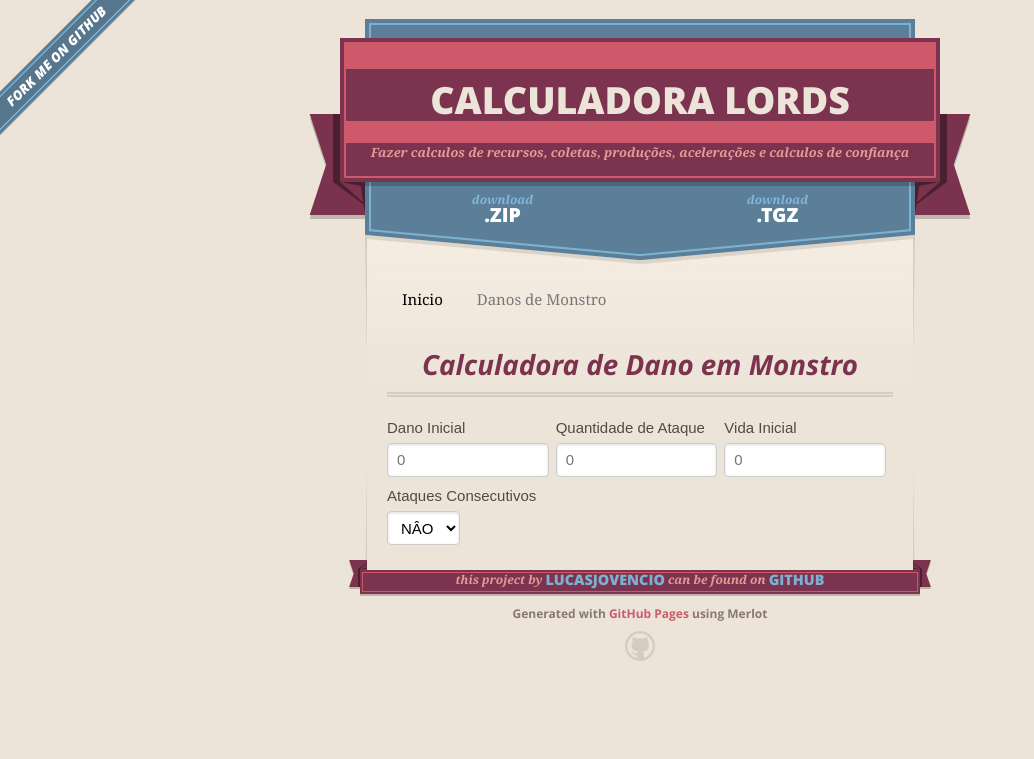
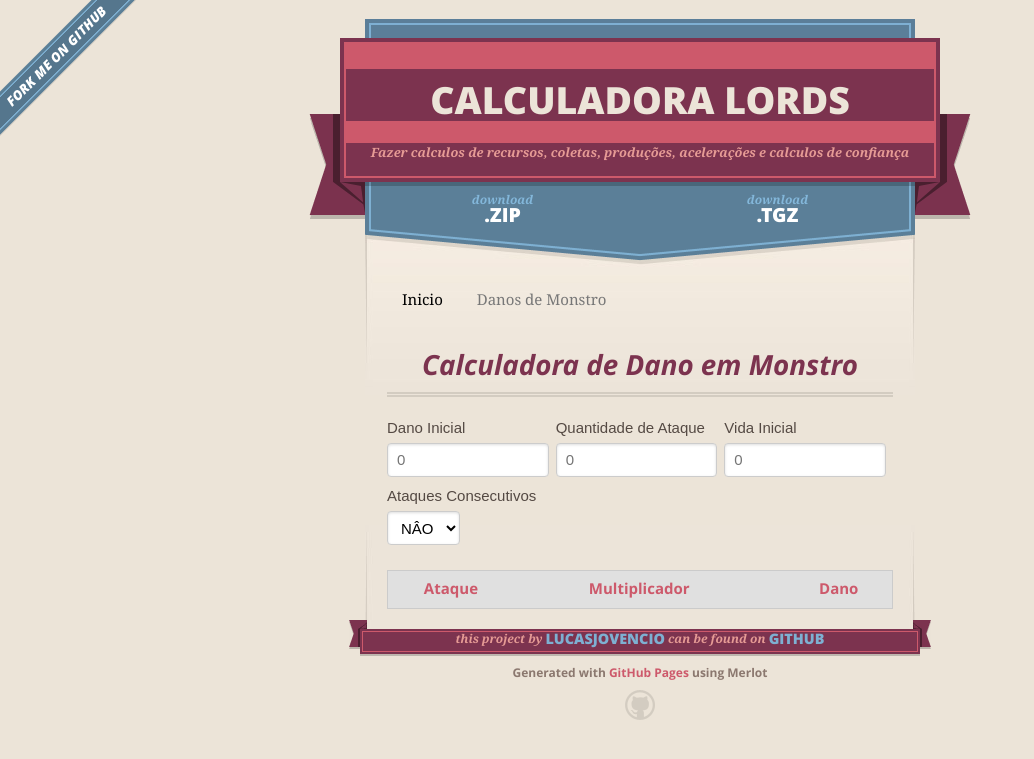
Before and after one commit to lucasjovencio/lordesmobile, a Jekyll site: the page built from caca-monstro.md, in a window 1280 px wide. Shown: the top 759 px of the page, without its empty margins (0-1034 px from the left). Built offline with Jekyll 4.4.1, drawn with Linux system fonts in a browser that asks for light colours; nearby versions of some CDN libraries.

Commit message:
Update caca-monstro.md

```diff
--- a/caca-monstro.md
+++ b/caca-monstro.md
@@ -5,3 +5,4 @@ permalink: /caca-monstro/
 ---
 
 {% include monstro.html %}
+{% include resultado_dano.html %}
```
